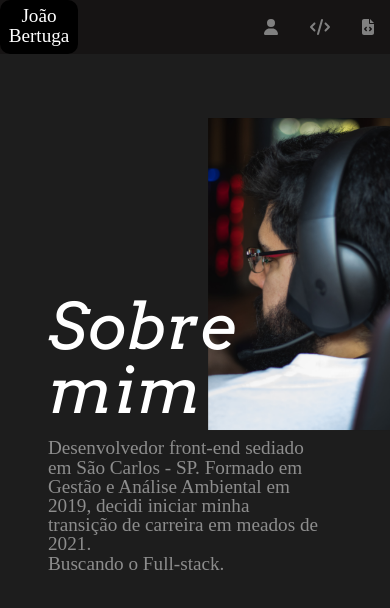
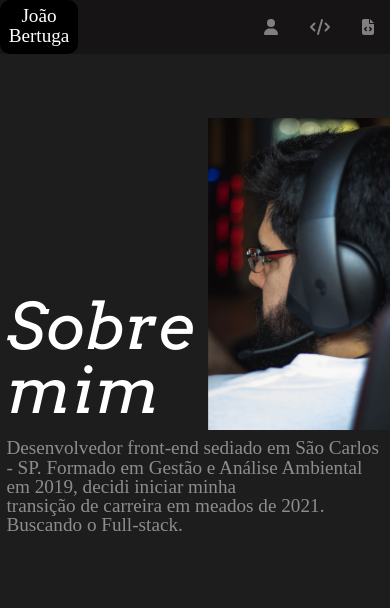
Before and after one commit to MozkitoKiller/Portfolio, a React (Create React App) app: page /about in a window 390 px wide. Shown: the top 608 px of the page. Built offline with nearby package versions, Linux system fonts and the light colour scheme; a web font is replaced by a local one.

Commit message:
mais trabalhos feitos na pagina about

```diff
--- a/src/components/About/About.module.css
+++ b/src/components/About/About.module.css
@@ -123,11 +123,12 @@
 
         font-size: 1.2rem;
 
-        width: 100%;
+        width: 139%;
     }
 
     .intro {
         margin-top: 15rem;
+        margin-left: -2.6rem;
         z-index: 3;
     }
 
```
